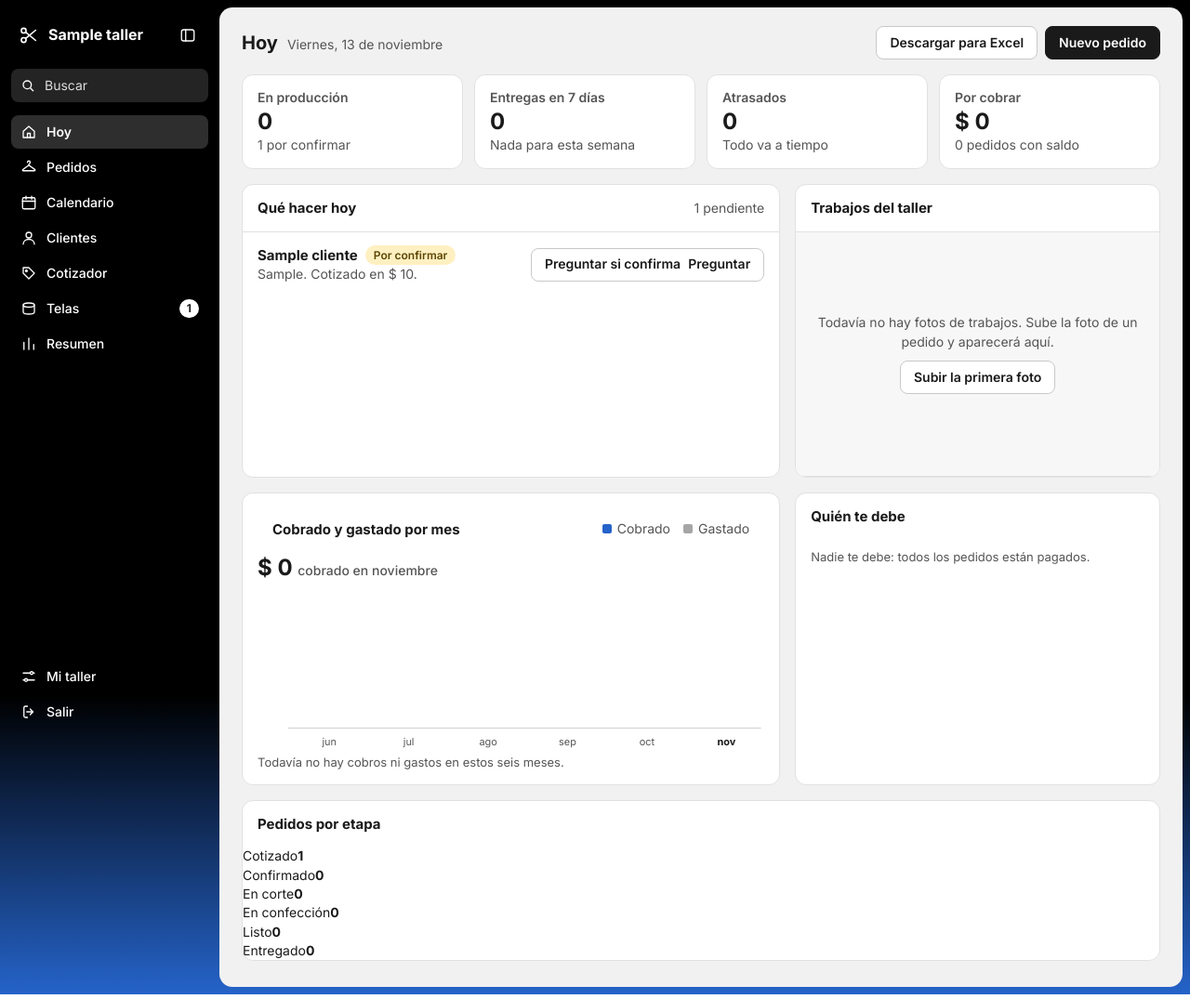
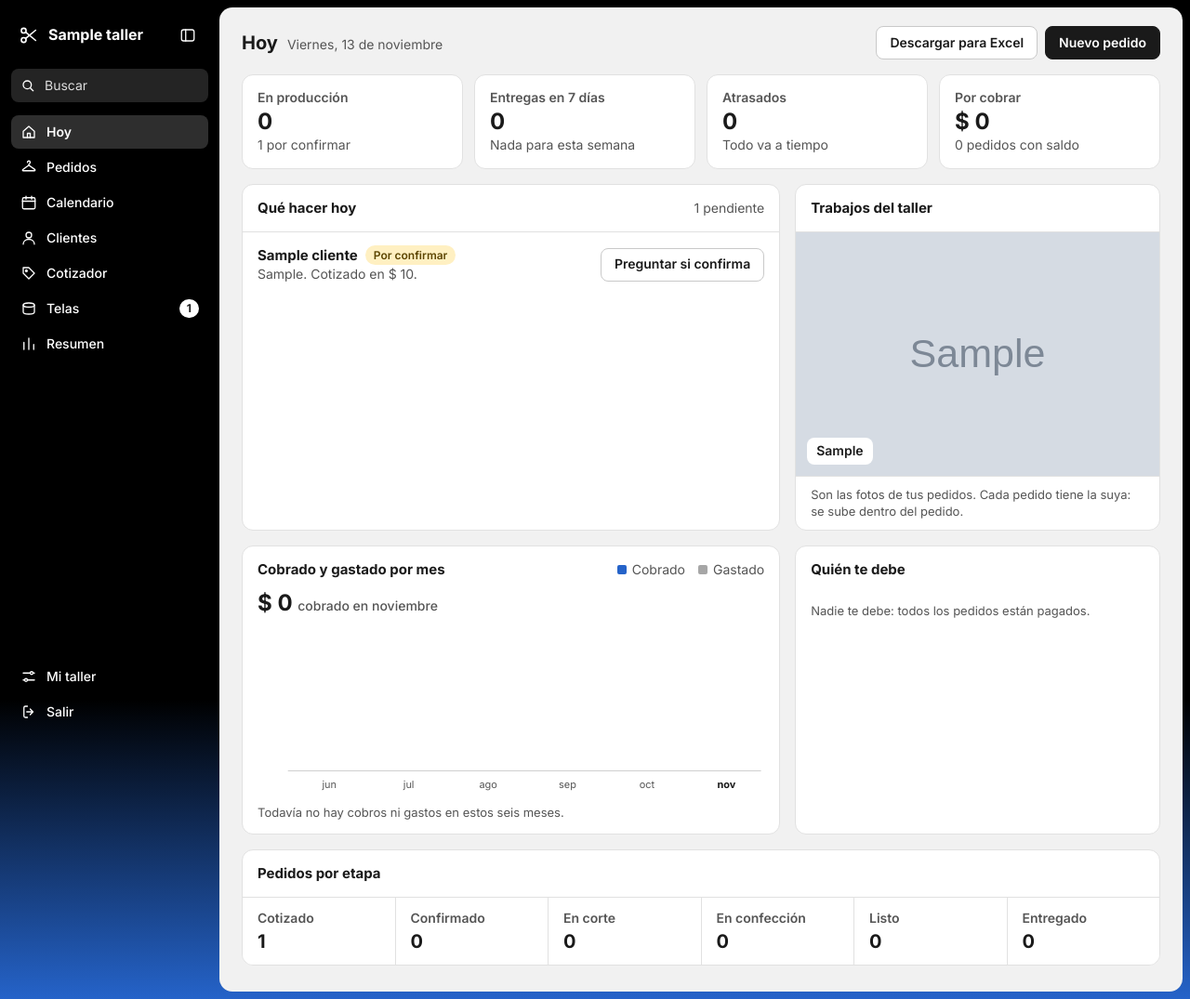
Before and after one commit to papeljake12/taller-app, a Django app: page / in a window 1280 px wide. Shown: the whole page at 93% size. Run offline with Django 5.2, Linux system fonts and the light colour scheme; a user stored in the database is signed in; tables that the repository leaves empty hold one stand-in row (values such as "Sample post"); grey boxes marked "Sample" are stand-in pictures; parts of the project's set-up code (start-up, migrations or seed data) failed here and were passed over.

Commit message:
Tanda 4: unir Hoy, Resumen y Fotos y atender los pedidos de los carriles
Hoy recibe sus fotos, CampoPesos compartido, piezas Cifra, Fotos y Excel con sus opciones, copiar conserva el botón, estilos de Hoy y Resumen y cambio de mes en celular.

Co-Authored-By: Claude Opus 5.5 <noreply@anthropic.com>

```diff
--- a/finanzas/formularios.py
+++ b/finanzas/formularios.py
@@ -10,7 +10,7 @@ from django import forms
 from django.utils import timezone
 
 from finanzas.models import Gasto
-from pedidos.formularios.abonos import CampoPesos
+from pedidos.formularios.comun import CampoPesos
 
 # El primer año que el Resumen deja ver (?mes=2000-01). Un gasto de antes, o de más allá del
 # próximo año, es casi siempre un año mal escrito ("0202" en vez de "2026"): se guardaría en
--- a/finanzas/templates/finanzas/_barra.html
+++ b/finanzas/templates/finanzas/_barra.html
@@ -3,4 +3,4 @@ Una fila con barra de "Ventas por tipo de cliente" o "Quién tiene qué": el nom
 (medida contra la más grande, que llega al 100 %) y el valor ya escrito (pesos o cantidad).
 Con dinero=True el valor son pesos y lleva la letra de las cifras de dinero; una cantidad de
 pedidos no.
-{% endcomment %}<div class="fila-medida"><strong>{{ barra.nombre }}</strong>{% include "piezas/_progreso.html" with porcentaje=barra.porcentaje alta=True nombre=barra.nombre %}<strong{% if dinero %} class="dinero"{% endif %}>{{ valor }}</strong></div>
+{% endcomment %}<div class="fila-medida"><span>{{ barra.nombre }}</span>{% include "piezas/_progreso.html" with porcentaje=barra.porcentaje alta=True nombre=barra.nombre %}<strong{% if dinero %} class="dinero"{% endif %}>{{ valor }}</strong></div>
--- a/finanzas/templates/finanzas/resumen.html
+++ b/finanzas/templates/finanzas/resumen.html
@@ -11,8 +11,9 @@ Las ventas por tipo de cliente y quién tiene qué usan _barra.
 {% block titulo %}Resumen{% endblock %}
 {% block apoyo %}<span class="encabezado__apoyo">{{ mes|mes_y_anio }}</span>{% endblock %}
 {% comment %}En Resumen, "Descargar para Excel" es el botón principal (negro), como en el diseño: por eso no usa la pieza _boton_excel, que es blanca.{% endcomment %}
-{% block acciones %}<a class="boton" href="?mes={{ mes_anterior }}">Mes anterior</a><a class="boton" href="?mes={{ mes_siguiente }}">Mes siguiente</a><a class="boton boton--principal" href="{% url 'finanzas:excel' %}">Descargar para Excel</a>{% endblock %}
+{% block acciones %}<a class="boton" href="?mes={{ mes_anterior }}">Mes anterior</a><a class="boton" href="?mes={{ mes_siguiente }}">Mes siguiente</a>{% include "piezas/_boton_excel.html" with principal=True %}{% endblock %}
 {% block contenido %}
+<nav class="navegacion-mes" aria-label="Cambiar de mes"><a class="boton" href="?mes={{ mes_anterior }}">Mes anterior</a><a class="boton" href="?mes={{ mes_siguiente }}">Mes siguiente</a></nav>
 {% include "finanzas/_cifras.html" %}
 <div class="dos-columnas">
 {% include "finanzas/_grafica.html" %}
--- a/pedidos/vistas/hoy.py
+++ b/pedidos/vistas/hoy.py
@@ -27,7 +27,7 @@ from config.menu import construir_menu
 from config.piezas import pesos
 from config.ventanas import es_htmx
 from cuentas.aislamiento import obtener_o_404
-from pedidos import calculos, mensajes
+from pedidos import calculos, fotos, mensajes
 from pedidos.calculos import Etiqueta
 from pedidos.models import Pedido
 
@@ -267,6 +267,7 @@ def contexto_de_hoy(request, hoy):
         "pendientes": pendientes(taller, hoy),
         "deudores": deudores(taller, hoy),
         "etapas": etapas(taller, hoy),
+        "trabajos": fotos.trabajos(request),  # T13
     }
     contexto.update(grafica(taller, hoy))
     return contexto
--- a/static/css/app.css
+++ b/static/css/app.css
@@ -1333,6 +1333,98 @@ details[open] > summary.fila::after {
   border-top: 1px solid var(--linea);
 }
 
+/* Textos largos y cortos de un botón: el corto solo se ve en celular (Hoy) */
+.texto-celular {
+  display: none;
+}
+
+/* Quién te debe: el nombre va en negrita y sin subrayar; en rojo si tiene un atraso */
+.fila-proporcion__nombre {
+  font-weight: 600;
+  text-decoration: none;
+}
+
+.fila-proporcion__nombre:hover,
+.fila-proporcion__nombre:focus-visible {
+  text-decoration: underline;
+}
+
+.fila-proporcion__nombre.texto-rojo:hover {
+  color: var(--rojo);
+}
+
+/* Tarjeta de la gráfica: cabeza, cifra, gráfica y nota con 8 px entre ellas */
+.tarjeta--grafica {
+  display: flex;
+  flex-direction: column;
+  gap: 8px;
+}
+
+.tarjeta--grafica .tarjeta__cabeza {
+  padding: 0;
+}
+
+/* Pedidos por etapa: seis casillas separadas por una línea de 1 px */
+.etapas {
+  display: grid;
+  grid-template-columns: repeat(auto-fit, minmax(140px, 1fr));
+  gap: 1px;
+  border-top: 1px solid var(--linea);
+  background: var(--linea);
+}
+
+.etapas__etapa {
+  display: flex;
+  flex-direction: column;
+  align-items: flex-start;
+  gap: 2px;
+  padding: 12px 16px;
+  background: var(--tarjeta);
+}
+
+.etapas__nombre {
+  font-weight: 600;
+  color: var(--texto-2);
+}
+
+.etapas__cantidad {
+  font-size: 20px;
+  line-height: 1.3;
+}
+
+/* Filas con barra de Resumen: el nombre con el peso del diseño (600) */
+.fila-medida > :first-child {
+  font-weight: 600;
+}
+
+/* Elegir una foto: el botón del archivo se ve como los demás botones */
+input[type="file"].campo__control {
+  padding: 6px;
+}
+
+input[type="file"].campo__control::file-selector-button {
+  min-height: 32px;
+  margin-right: 10px;
+  padding: 0 14px;
+  border: 1px solid var(--borde-control);
+  border-radius: 8px;
+  background: var(--tarjeta);
+  color: var(--negro);
+  font: inherit;
+  font-weight: 600;
+  cursor: pointer;
+}
+
+input[type="file"].campo__control::file-selector-button:hover {
+  background: var(--suave);
+}
+
+/* Mes anterior y siguiente en celular: arriba solo cabe el botón principal, así que van
+   en su propia fila al comienzo del contenido (Resumen, Calendario) */
+.navegacion-mes {
+  display: none;
+}
+
 /* Tablero: filas de tarjetas de una pantalla (Hoy). En celular las filas se abren y
    cada bloque toma su turno con .orden-celular-N (ver la sección 5). */
 .tablero {
@@ -1576,6 +1668,32 @@ button.calendario__dia:hover {
   .boton,
   .filtro {
     min-height: 44px;
+  }
+
+  .texto-computador {
+    display: none;
+  }
+
+  .texto-celular {
+    display: inline;
+  }
+
+  /* Una sola acción corta: el botón queda al lado de la frase ("Preguntar" en Hoy) */
+  .fila--accion-al-lado {
+    flex-wrap: nowrap;
+  }
+
+  .fila--accion-al-lado .fila__acciones {
+    flex: none;
+  }
+
+  .navegacion-mes {
+    display: flex;
+    gap: 8px;
+  }
+
+  .navegacion-mes .boton {
+    flex: 1;
   }
 
   /* Los de solo ícono, también de 44 px de ancho para tocarlos con el dedo */
--- a/static/js/app.js
+++ b/static/js/app.js
@@ -193,12 +193,14 @@
     }
     if (!texto || !navigator.clipboard) return;
     navigator.clipboard.writeText(texto).then(function () {
-      if (boton.dataset.textoOriginal) return;
-      boton.dataset.textoOriginal = boton.textContent;
+      if (boton.dataset.htmlOriginal) return;
+      // Se guarda el contenido entero: un botón puede traer su texto de computador y el
+      // de celular (.texto-computador y .texto-celular).
+      boton.dataset.htmlOriginal = boton.innerHTML;
       boton.textContent = "Copiado";
       window.setTimeout(function () {
-        boton.textContent = boton.dataset.textoOriginal;
-        delete boton.dataset.textoOriginal;
+        boton.innerHTML = boton.dataset.htmlOriginal;
+        delete boton.dataset.htmlOriginal;
       }, COPIADO_MS);
     });
   });
--- a/templates/piezas/_boton_excel.html
+++ b/templates/piezas/_boton_excel.html
@@ -1,4 +1,5 @@
 {% comment %}
 Botón "Descargar para Excel": el mismo archivo desde Hoy, Pedidos y Resumen (T18).
   {% include "piezas/_boton_excel.html" %}
-{% endcomment %}<a class="boton" href="{% url 'finanzas:excel' %}">Descargar para Excel</a>
+Con principal=True va negro (en Resumen es el botón principal, como en diseno/resumen.html).
+{% endcomment %}<a class="boton{% if principal %} boton--principal{% endif %}" href="{% url 'finanzas:excel' %}">Descargar para Excel</a>
--- a/templates/piezas/_cifra.html
+++ b/templates/piezas/_cifra.html
@@ -3,8 +3,9 @@ Pieza Cifra: nombre, número grande y una línea de apoyo.
   {% include "piezas/_cifra.html" with nombre="Atrasados" valor=1 apoyo="Pasó la fecha de entrega" alerta=True url=... %}
 - alerta: borde y número en rojo (solo para atrasos y deudas).
 - buena: nombre y número en verde (solo para "Te quedó").
+- clase: clases de más (por ejemplo, orden-celular-2 para su turno en celular).
 - url: si se da, la cifra entera es un enlace (por ejemplo, a Pedidos con ese filtro).
-{% endcomment %}{% if url %}<a class="tarjeta cifra{% if alerta %} cifra--alerta{% endif %}{% if buena %} cifra--buena{% endif %}" href="{{ url }}">{% else %}<div class="tarjeta cifra{% if alerta %} cifra--alerta{% endif %}{% if buena %} cifra--buena{% endif %}">{% endif %}
+{% endcomment %}{% if url %}<a class="tarjeta cifra{% if alerta %} cifra--alerta{% endif %}{% if buena %} cifra--buena{% endif %}{% if clase %} {{ clase }}{% endif %}" href="{{ url }}">{% else %}<div class="tarjeta cifra{% if alerta %} cifra--alerta{% endif %}{% if buena %} cifra--buena{% endif %}{% if clase %} {{ clase }}{% endif %}">{% endif %}
 <div class="cifra__nombre">{{ nombre }}</div>
 <div class="cifra__valor">{{ valor }}</div>
 {% if apoyo %}<div class="cifra__apoyo">{{ apoyo }}</div>{% endif %}
--- a/templates/piezas/_fotos.html
+++ b/templates/piezas/_fotos.html
@@ -4,9 +4,10 @@ Pieza Fotos que pasan ("Trabajos del taller"). Va dentro de una tarjeta.
 `fotos` es una lista con, para cada foto: url, nombre (el trabajo) y descripcion (texto
 alternativo). Cada foto dura 4 segundos y cambia con un desvanecido (static/js/app.js).
 Con menos movimiento pedido en el equipo, se queda en la primera. Sin fotos, invita a
-subir la primera (`url_subir`, opcional).
-{% endcomment %}<section class="tarjeta tarjeta--lista tarjeta--fotos{% if clase %} {{ clase }}{% endif %}">
-<div class="tarjeta__cabeza"><h2>{{ titulo|default:"Trabajos del taller" }}</h2>{% if fotos|length > 1 %}<span class="fotos__puntos" aria-hidden="true">{% for foto in fotos %}<span class="fotos__punto{% if forloop.first %} es-visible{% endif %}" data-punto></span>{% endfor %}</span>{% endif %}</div>
+subir la primera (`url_subir`, opcional). `id_titulo` (opcional) nombra la sección para
+los lectores de pantalla.
+{% endcomment %}<section class="tarjeta tarjeta--lista tarjeta--fotos{% if clase %} {{ clase }}{% endif %}"{% if id_titulo %} aria-labelledby="{{ id_titulo }}"{% endif %}>
+<div class="tarjeta__cabeza"><h2{% if id_titulo %} id="{{ id_titulo }}"{% endif %}>{{ titulo|default:"Trabajos del taller" }}</h2>{% if fotos|length > 1 %}<span class="fotos__puntos" aria-hidden="true">{% for foto in fotos %}<span class="fotos__punto{% if forloop.first %} es-visible{% endif %}" data-punto></span>{% endfor %}</span>{% endif %}</div>
 {% if fotos %}<div class="fotos" data-fotos>
 {% for foto in fotos %}<figure class="fotos__foto{% if forloop.first %} es-visible{% endif %}" data-foto><img src="{{ foto.url }}" alt="{{ foto.descripcion }}"{% if not forloop.first %} loading="lazy"{% endif %}><figcaption class="fotos__nombre">{{ foto.nombre }}</figcaption></figure>
 {% endfor %}</div>
```
Also changed, not shown: docs/05-tareas.md (+4 -4 lines), docs/bitacora/T17.md (+3 -5 lines), finanzas/tests/test_resumen.py (+18 -0 lines), pedidos/formularios/abonos.py (+1 -38 lines), pedidos/formularios/comun.py (+39 -1 lines), pedidos/tests/test_abonos.py (+2 -1 lines), pedidos/tests/test_fotos.py (+17 -0 lines), pedidos/tests/test_hoy.py (+10 -0 lines), tests/test_base_visual.py (+8 -0 lines).
